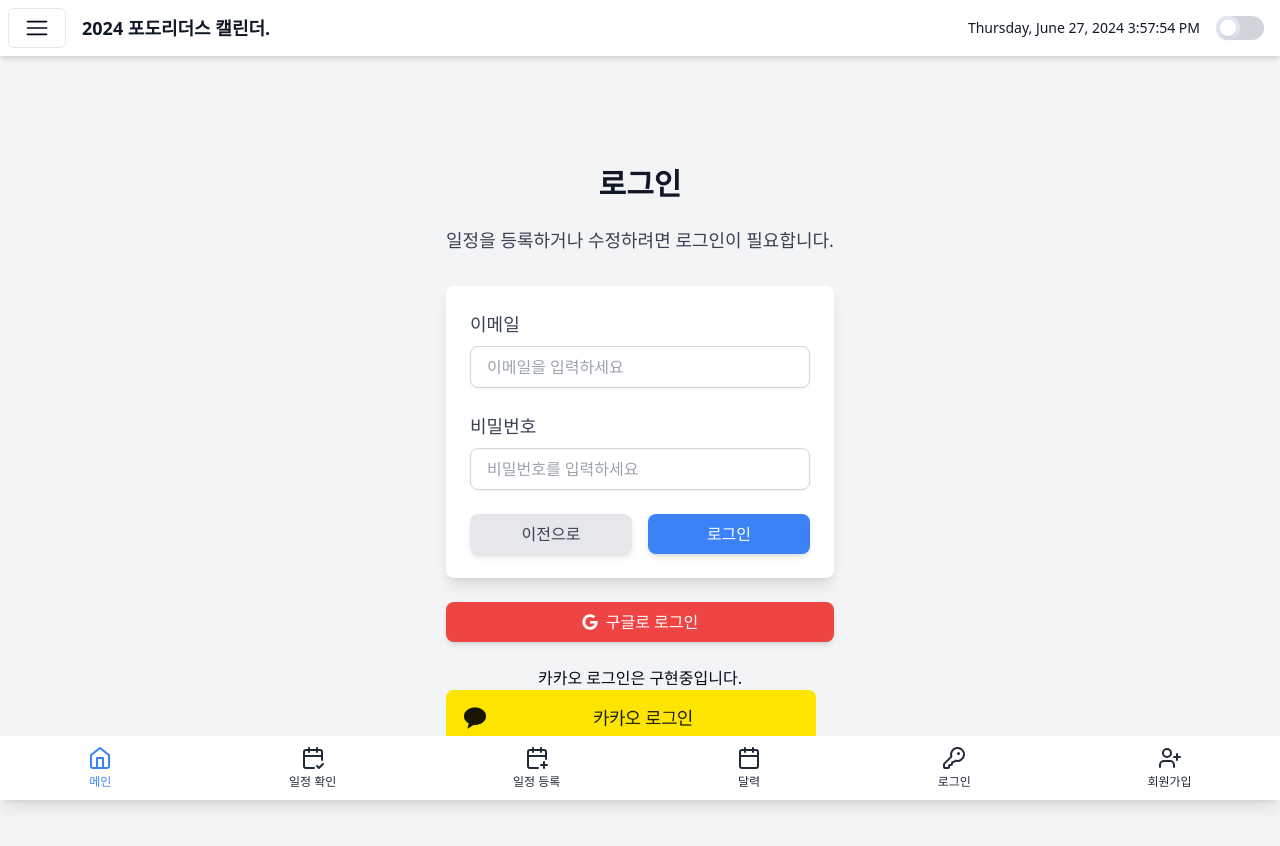
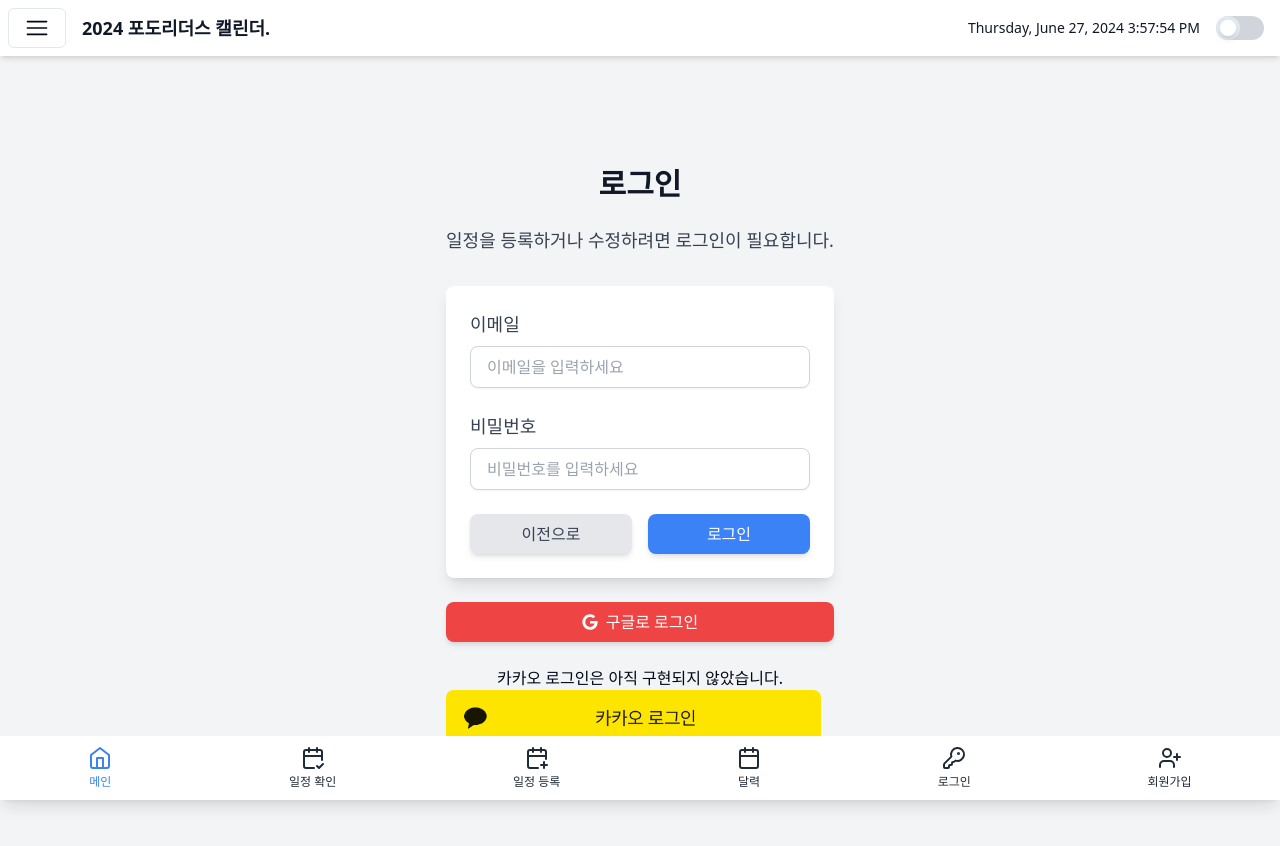
Before and after one commit to jinyeongjang/pdo24_schedule_management, a Next.js app: page /login in a window 1280 px wide. Shown: the top 846 px of the page. Built offline with nearby package versions, Linux system fonts and the light colour scheme; no server answers; some icons are missing.

Commit message:
0702_first_init_update

```diff
--- a/pages/login.tsx
+++ b/pages/login.tsx
@@ -62,7 +62,7 @@ const Login: React.FC = () => {
             provider: 'kakao',
             options: {
                 redirectTo: process.env.NEXT_PUBLIC_REDIRECT_URL,
-                scopes: ['profile_nickname', 'profile_image'], // 이메일 제외
+                scopes: 'profile_nickname,profile_image', // 이메일 제외
             },
         });
         setLoading(false);
@@ -137,8 +137,8 @@ const Login: React.FC = () => {
                     <FaGoogle className="mr-2" /> 구글로 로그인
                 </button>
                 <button onClick={handleKakaoLogin} className="w-full">
-                    <p>카카오 로그인은 구현중입니다.</p>
-                    <Image src="/kakao_login_large_wide.png" alt="카카오로 로그인" width={370} height={45} />
+                    <p>카카오 로그인은 아직 구현되지 않았습니다.</p>
+                    <Image src="/kakao_login_large_wide.png" alt="카카오로 로그인" width={375} height={45} />
                 </button>
             </div>
         </div>
```
